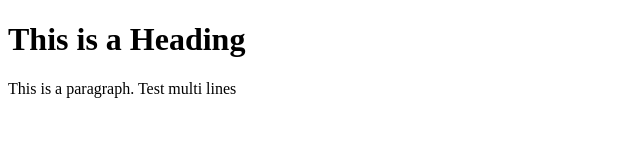
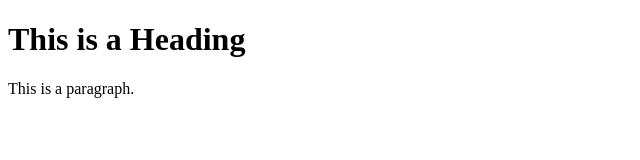
Before and after one commit to pongsatorn-sun/create_repo_via_desktop, a plain HTML site: page index.html in a window 1280 px wide. Shown: the whole page, without its empty margins (0-640 px from the left). Drawn offline with Linux system fonts and the light colour scheme.

Commit message:
Revert "test edit"
This reverts commit 7635915ad425f5db2eeed86a2c874d1873be69c0.

```diff
--- a/index.html
+++ b/index.html
@@ -6,9 +6,7 @@
 <body>
 
 <h1>This is a Heading</h1>
-<p>This is a paragraph.
-    Test multi lines
-</p>
+<p>This is a paragraph.</p>
 
 </body>
 </html>
```
